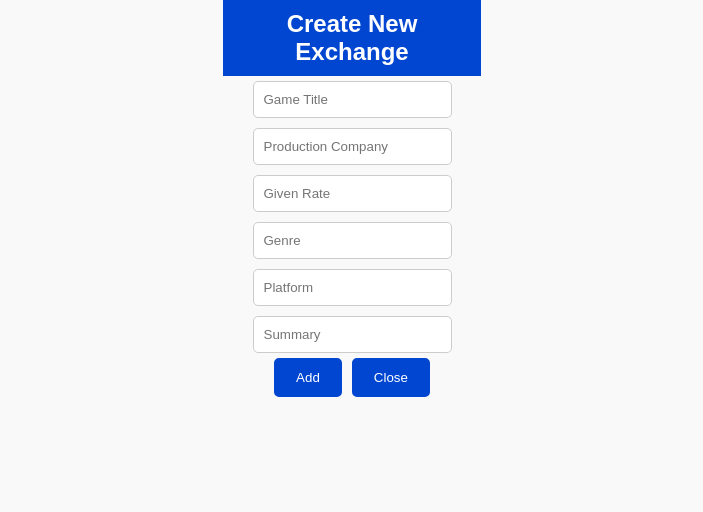
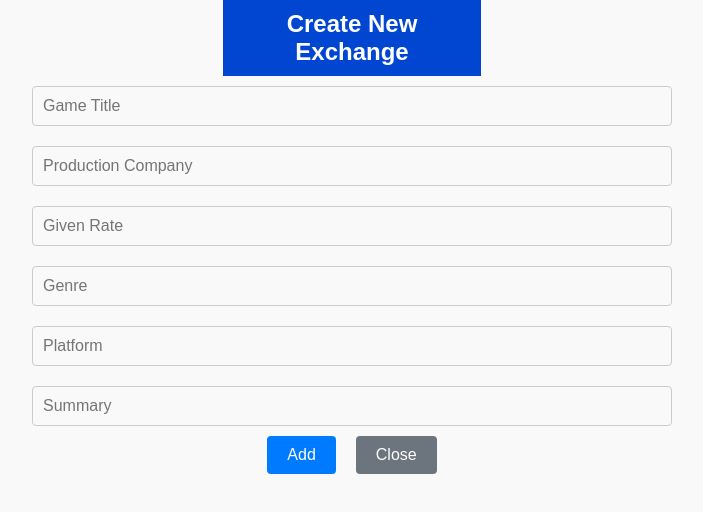
Before and after one commit to ChoHyeongmin1225/FinalTeamProject, a React (Create React App) app: page /create in a window 1280 px wide. Shown: the top 512 px of the page, without its empty margins (288-991 px from the left). Built offline with nearby package versions, Linux system fonts and the light colour scheme.

Commit message:
final css update

```diff
--- a/src/components/Page/DetailPage.css
+++ b/src/components/Page/DetailPage.css
@@ -4,3 +4,7 @@
     align-items: center;
     flex-direction: column;
 }
+
+.word{
+    color: rgb(108, 108, 159);
+}
--- a/src/components/Page/UpdatePage.css
+++ b/src/components/Page/UpdatePage.css
@@ -1,18 +1,65 @@
-.body{
+.body {
     display: flex;
-    justify-content: start;
+    flex-direction: column;
+
     align-items: center;
+    height: 100vh;
+    font-family: Arial, sans-serif;
+
+    margin: 0;
+  }
+  .editform{
+    display: flex;
     flex-direction: column;
-}
+    align-items: center;
+    width: 100%;
+  }
 
-.button{
-    display: inline;
-}
 
-.bt1{
-    margin-right: 5px;
-}
 
-.bt2{
-    margin-left: 5px;
-}
+
+  .child {
+    width: 50%;
+    margin-top: 10px;
+    margin-bottom: 10px;
+    box-sizing: border-box;
+  }
+
+  .child input {
+    all: unset;
+    width: 100%;
+    padding: 10px;
+    font-size: 16px;
+    border: 1px solid #ccc;
+    border-radius: 4px;
+    box-sizing: border-box;
+  }
+
+  .button {
+    display: flex;
+    gap: 10px;
+    justify-content: center;
+  }
+
+  .bt1, .bt2 {
+    padding: 10px 20px;
+    font-size: 16px;
+    cursor: pointer;
+    border: none;
+    border-radius: 4px;
+    background-color: #007BFF;
+    color: white;
+    transition: background-color 0.3s;
+  }
+
+  .bt1:hover, .bt2:hover {
+    background-color: #0056b3;
+  }
+
+  .bt2 {
+    background-color: #6c757d;
+  }
+
+  .bt2:hover {
+    background-color: #5a6268;
+  }
--- a/src/components/Page/UpdatePage.js
+++ b/src/components/Page/UpdatePage.js
@@ -44,7 +44,11 @@ const UpdatePage = () => {
   };
 
   return (
-    <div className="body">
+    <>
+
+     <div className="body">
+
+      <div className="editform">
       <h2>Update Exchange Data</h2>
       <div className="child"><input
         type="text"
@@ -93,7 +97,11 @@ const UpdatePage = () => {
       <button onClick={handleEdit} className="bt1">Edit</button>
       <button onClick={()=>navigate('/')} className="bt2">Close</button>
       </div>
+      </div>
+
     </div>
+    </>
+
   );
 };
 
--- a/src/index.js
+++ b/src/index.js
@@ -6,7 +6,7 @@ import CreatePage from "./components/Page/CreatePage";
 import DetailPage from "./components/Page/DetailPage";
 import UpdatePage from "./components/Page/UpdatePage";
 import "./index.css";
-import ExchangeRate from "./components/EntireList/ExchangeRate";
+import Game from "./components/EntireList/Game";
 
 
 const root = ReactDOM.createRoot(document.getElementById("root"));
@@ -18,7 +18,7 @@ root.render(
       <Route path="/create" element={<CreatePage />} />
       <Route path="/detail/:id" element={<DetailPage />} />
       <Route path="/update/:id" element={<UpdatePage />} />
-      <Route path="/openapi" element={<ExchangeRate/>}/>
+      <Route path="/openapi" element={<Game/>}/>
 
     </Routes>
   </Router>
```
